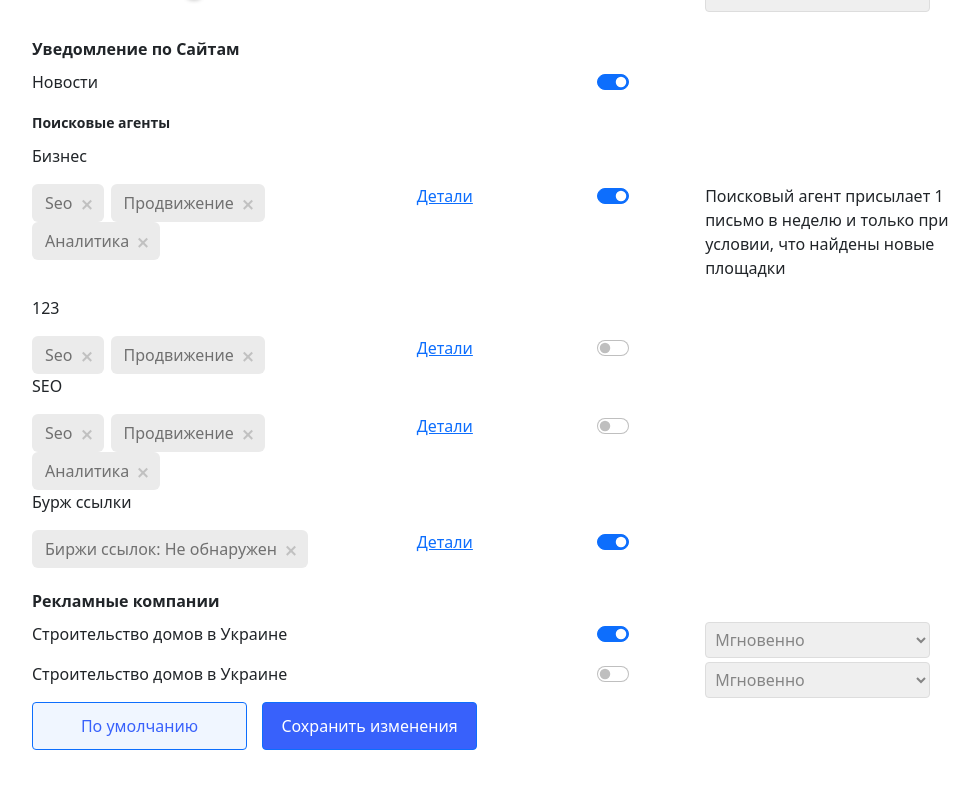
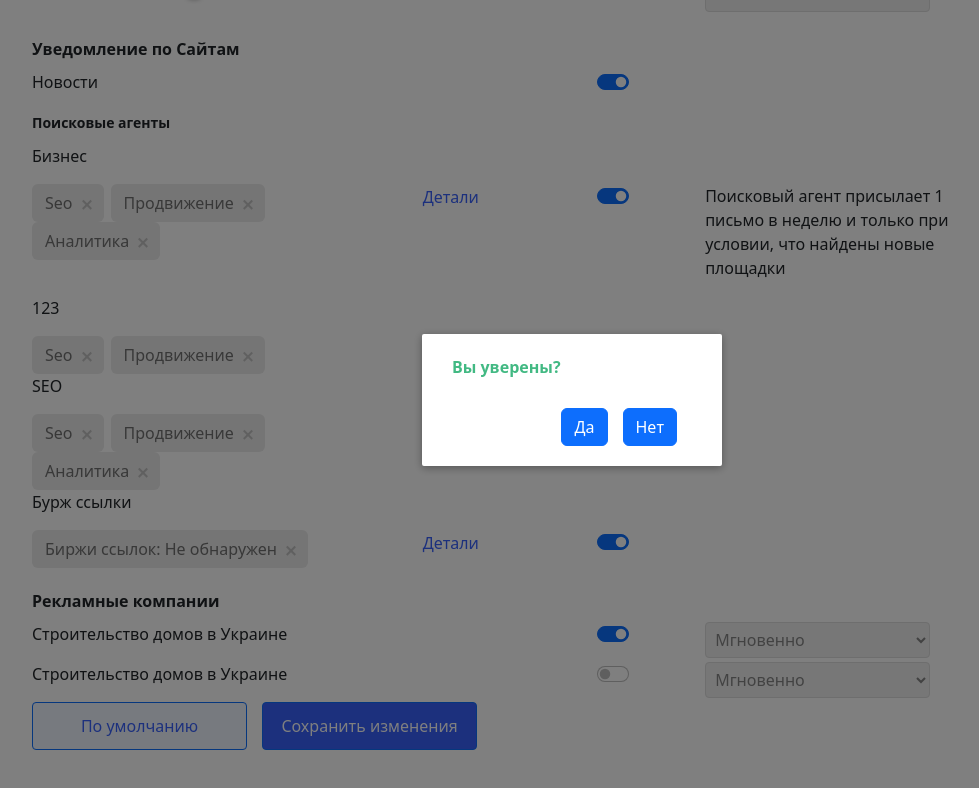
Before and after one commit to Totemy/collaboration-app, a Vue app: page / in a window 1280 px wide. Both pictures are taken after a click on the button "Сохранить изменения". Shown: the part 478-1266 px from the top of the page, without its empty margins (68-1047 px from the left). Built offline with nearby package versions, Linux system fonts and the light colour scheme.

Commit message:
Added modal window

```diff
--- /dev/null
+++ b/src/components/DetailModal.vue
@@ -0,0 +1,32 @@
+<template>
+  <Transition name="detail-modal">
+    <div v-if="show" class="modal-mask">
+      <div class="modal-wrapper">
+        <div class="modal-container">
+          <div class="modal-header">
+            <slot name="header">default header</slot>
+          </div>
+
+          <div class="modal-body">
+            <slot name="body"></slot>
+          </div>
+          <div class="modal-footer">
+            <slot name="footer">
+              <button
+                class="btn btn-primary modal-default-button"
+                @click="$emit('close')"
+              >Закрыть</button>
+            </slot>
+          </div>
+        </div>
+      </div>
+    </div>
+  </Transition>
+</template>
+<script>
+export default {
+  props: {
+    show: Boolean
+  }
+}
+</script>
--- a/src/components/Main.vue
+++ b/src/components/Main.vue
@@ -69,7 +69,14 @@
                 <button class="btn btn-option">Аналитика</button>
               </div>
               <div class="col-2">
-                <a href="">Детали</a>
+                <button class="btn-detail" href="" id="show-modal" @click="showDetailModal = true">Детали</button>
+                <Teleport to="body">
+                  <detail-modal :show="showDetailModal" @save="saveAction()" @close="showDetailModal = false">
+                    <template #header>
+                      <p>Таким образом консультация с широким активом требуют от нас анализа модели развития.</p>
+                    </template>
+                  </detail-modal>
+                </Teleport>
               </div>
               <div class="col-1 form-check form-switch">
                 <input class="form-check-input" type="checkbox" id="flexSwitchCheckChecked" checked>
@@ -87,7 +94,14 @@
                 <button class="btn btn-option">Продвижение</button>
               </div>
               <div class="col-2">
-                <a href="">Детали</a>
+                <button class="btn-detail" href="" id="show-modal" @click="showDetailModal = true">Детали</button>
+                <Teleport to="body">
+                  <detail-modal :show="showDetailModal" @save="saveAction()" @close="showDetailModal = false">
+                    <template #header>
+                      <p>Таким образом консультация с широким активом требуют от нас анализа модели развития.</p>
+                    </template>
+                  </detail-modal>
+                </Teleport>
               </div>
               <div class="col-1 form-check form-switch">
                 <input class="form-check-input" type="checkbox" id="flexSwitchCheckChecked">
@@ -103,7 +117,14 @@
                 <button class="btn btn-option">Аналитика</button>
               </div>
               <div class="col-2">
-                <a href="">Детали</a>
+                <button class="btn-detail" href="" id="show-modal" @click="showDetailModal = true">Детали</button>
+                <Teleport to="body">
+                  <detail-modal :show="showDetailModal" @save="saveAction()" @close="showDetailModal = false">
+                    <template #header>
+                      <p>Таким образом консультация с широким активом требуют от нас анализа модели развития.</p>
+                    </template>
+                  </detail-modal>
+                </Teleport>
               </div>
               <div class="col-1 form-check form-switch">
                 <input class="form-check-input" type="checkbox" id="flexSwitchCheckChecked" >
@@ -117,7 +138,14 @@
                 <button class="btn btn-option">Биржи ссылок: Не обнаружен</button>
               </div>
               <div class="col-2">
-                <a href="">Детали</a>
+                <button class="btn-detail" href="" id="show-modal" @click="showDetailModal = true">Детали</button>
+                <Teleport to="body">
+                  <detail-modal :show="showDetailModal" @save="saveAction()" @close="showDetailModal = false">
+                    <template #header>
+                      <p>Таким образом консультация с широким активом требуют от нас анализа модели развития.</p>
+                    </template>
+                  </detail-modal>
+                </Teleport>
               </div>
               <div class="col-1 form-check form-switch">
                 <input class="form-check-input" type="checkbox" id="flexSwitchCheckChecked" checked>
@@ -163,7 +191,14 @@
         </div>
       <div>
         <button class="btn btn-primary btn-default">По умолчанию</button>
-        <button class="btn btn-primary btn-save">Сохранить изменения</button>
+        <button class="btn btn-primary btn-save" id="show-modal" @click="showSaveModal = true">Сохранить изменения</button>
+                <Teleport to="body">
+                  <save-modal :show="showSaveModal" @save="saveAction()" @close="showSaveModal = false">
+                    <template #header>
+                      <h3>Вы уверены?</h3>
+                    </template>
+                  </save-modal>
+                </Teleport>
       </div>
     </div>
 
@@ -171,17 +206,29 @@
 </template>
 
 <script>
+import SaveModal from './SaveModal.vue';
+import DetailModal from './DetailModal.vue';
 export default {
   name: 'HelloWorld',
+  components: {
+    SaveModal,
+    DetailModal
+  },
   props: {
     msg: String
   },
   data() {
     return{
+      showDetailModal:false,
+      showSaveModal: false,
       btn: true
     }
   },
   methods:{
+    saveAction(){
+      alert("Сохранено");
+      this.showModal = false;
+    },
     toggle() {
       this.btn = false;
     }
--- /dev/null
+++ b/src/components/SaveModal.vue
@@ -0,0 +1,37 @@
+<template>
+  <Transition name="save-modal">
+    <div v-if="show" class="modal-mask">
+      <div class="modal-wrapper">
+        <div class="modal-container">
+          <div class="modal-header">
+            <slot name="header">default header</slot>
+          </div>
+
+          <div class="modal-body">
+            <slot name="save-body"></slot>
+          </div>
+
+          <div class="modal-footer">
+            <slot name="footer">
+              <button
+                class="btn btn-primary modal-default-button"
+                @click="$emit('save')"
+              >Да</button>
+              <button
+                class="btn btn-primary modal-default-button"
+                @click="$emit('close')"
+              >Нет</button>
+            </slot>
+          </div>
+        </div>
+      </div>
+    </div>
+  </Transition>
+</template>
+<script>
+export default {
+  props: {
+    show: Boolean
+  }
+}
+</script>
--- a/src/styles/_buttons.scss
+++ b/src/styles/_buttons.scss
@@ -29,3 +29,12 @@
         bottom: 1px;
     }
 }
+.btn-primary{
+    margin-right: 15px;
+}
+.btn-detail{
+    border: #FFFFFF;
+    background-color: #FFFFFF;
+    color: #3861FB;
+    border-radius: 0px;
+}
--- /dev/null
+++ b/src/styles/_modal.scss
@@ -0,0 +1,62 @@
+.modal-mask {
+    position: fixed;
+    z-index: 9998;
+    top: 0;
+    left: 0;
+    width: 100%;
+    height: 100%;
+    background-color: rgba(0, 0, 0, 0.5);
+    display: table;
+    transition: opacity 0.3s ease;
+  }
+
+  .modal-wrapper {
+    display: table-cell;
+    vertical-align: middle;
+  }
+
+  .modal-container {
+    width: 300px;
+    margin: 0px auto;
+    padding: 20px 30px;
+    background-color: #fff;
+    border-radius: 2px;
+    box-shadow: 0 2px 8px rgba(0, 0, 0, 0.33);
+    transition: all 0.3s ease;
+  }
+
+  .modal-header h3 {
+    margin-top: 0;
+    color: #42b983;
+  }
+
+  .modal-body {
+    margin: 20px 0;
+  }
+
+  .modal-default-button {
+    float: right;
+  }
+
+  /*
+   * The following styles are auto-applied to elements with
+   * transition="modal" when their visibility is toggled
+   * by Vue.js.
+   *
+   * You can easily play with the modal transition by editing
+   * these styles.
+   */
+
+  .modal-enter-from {
+    opacity: 0;
+  }
+
+  .modal-leave-to {
+    opacity: 0;
+  }
+
+  .modal-enter-from .modal-container,
+  .modal-leave-to .modal-container {
+    -webkit-transform: scale(1.1);
+    transform: scale(1.1);
+  }
--- a/src/styles/app.scss
+++ b/src/styles/app.scss
@@ -2,4 +2,5 @@
 @import "variables";
 @import "buttons";
 @import "main";
+@import "modal";
 @import "content"
```
